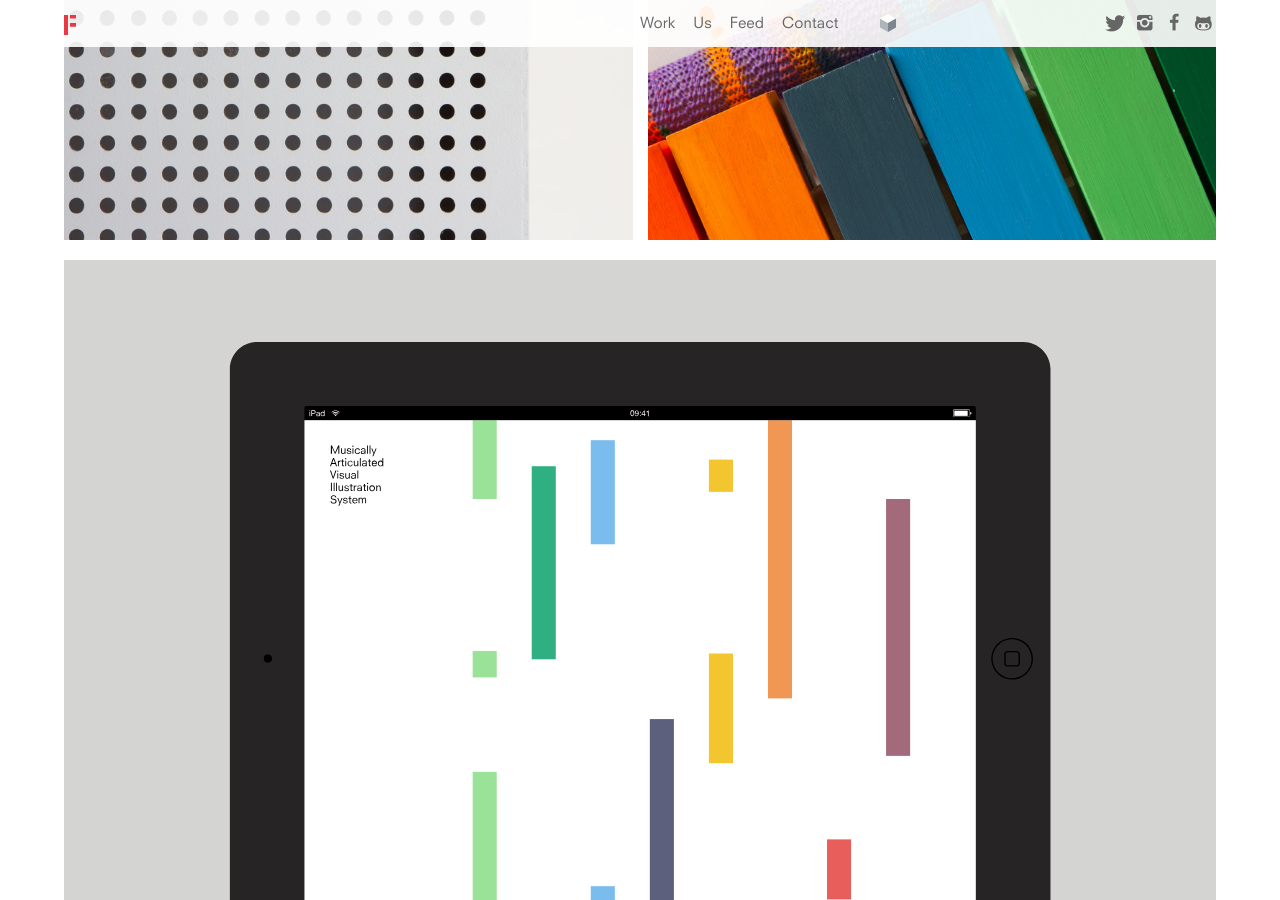
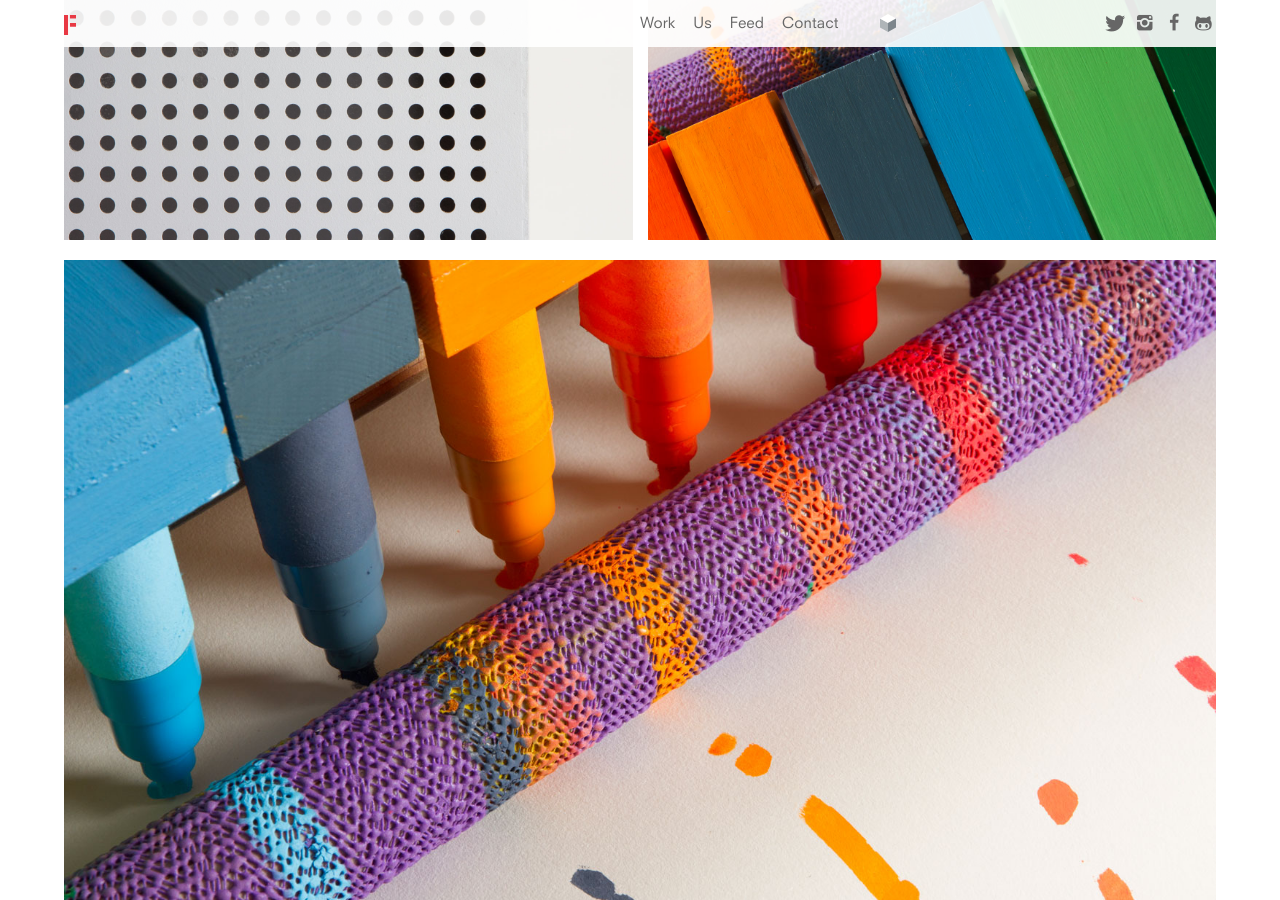
Before and after one commit to EMT/fieldwork-v2, a Jekyll site: the page built from _work/mavis.html, in a window 1280 px wide and 900 px high, scrolled down 3656 px. Built offline with Jekyll 4.4.1, drawn with Linux system fonts in a browser that asks for light colours; nearby versions of some CDN libraries.

Commit message:
Update Mavis project page.

```diff
--- a/_work/mavis.html
+++ b/_work/mavis.html
@@ -45,7 +45,8 @@
 			<div><img src="{{ site.baseurl }}/images/mavis/mavis-type.jpg" alt="" /></div>
 			<div><img src="{{ site.baseurl }}/images/mavis/mavis-4.jpg" alt="" /></div>
 		</div>
-		<img src="{{ site.baseurl }}/images/mavis/mavis-ipad.svg" alt="" />
+		<img src="{{ site.baseurl }}/images/mavis/mavis-pensclose.jpg" alt="" />
+		<img src="{{ site.baseurl }}/images/mavis/mavis-illustrations.svg" alt="" />
 		<div class="project-grid-col-2">
 			<div><img src="{{ site.baseurl }}/images/mavis/mavis-woodcut.jpg" alt="" /></div>
 			<div><img src="{{ site.baseurl }}/images/mavis/mavis-painting.jpg" alt="" /></div>
@@ -54,7 +55,8 @@
 			<div><img src="{{ site.baseurl }}/images/mavis/mavis-stuff.jpg" alt="" /></div>
 			<div><img src="{{ site.baseurl }}/images/mavis/mavis-spring.jpg" alt="" /></div>
 		</div>
-		<img src="{{ site.baseurl }}/images/mavis/mavis-playing.jpg" alt="" />
+		<img src="{{ site.baseurl }}/images/mavis/mavis-wires.jpg" alt="" />
+		<img src="{{ site.baseurl }}/images/mavis/mavis-ipad.svg" alt="" />
 
 	</div>
 
```
Also changed, not shown: images/mavis/mavis-illustrations.svg (added), images/mavis/mavis-pensclose.jpg (added), images/mavis/mavis-wires.jpg (added).
